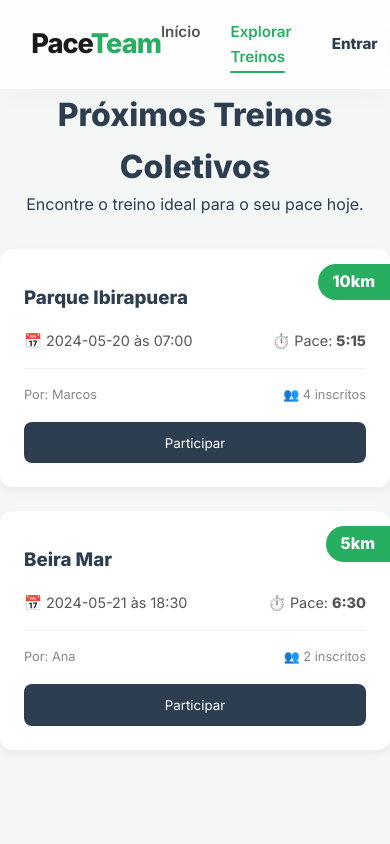
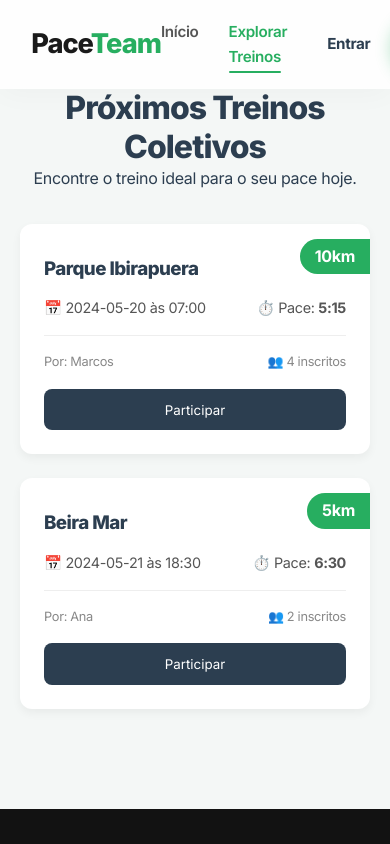
Before and after one commit to angelosilvanno/paceteam, an Angular app: page /treinos in a window 390 px wide. Shown: the top 844 px of the page. Built offline with nearby package versions, Linux system fonts and the light colour scheme.

Commit message:
feat: aprimora estilos globais com novas variáveis CSS e melhorias na responsividade

```diff
--- a/src/styles.css
+++ b/src/styles.css
@@ -1,12 +1,17 @@
-@import url('https://fonts.googleapis.com/css2?family=Inter:wght@400;600;800&display=swap');
+@import url('https://fonts.googleapis.com/css2?family=Inter:wght@400;500;600;700;800&display=swap');
 
 :root {
   --primary: #27ae60;
   --primary-dark: #219150;
+  --primary-light: rgba(39, 174, 96, 0.1);
   --dark: #2c3e50;
+  --dark-light: #34495e;
   --gray: #7f8c8d;
+  --gray-light: #bdc3c7;
   --bg: #f4f7f6;
   --white: #ffffff;
+  --shadow: 0 4px 15px rgba(0, 0, 0, 0.05);
+  --transition: 0.3s ease-in-out;
 }
 
 * {
@@ -15,20 +20,77 @@
   box-sizing: border-box;
 }
 
+html, body {
+  height: 100%;
+}
+
 body {
   font-family: 'Inter', sans-serif;
   background-color: var(--bg);
   color: var(--dark);
   line-height: 1.6;
+  letter-spacing: -0.02em;
+  display: flex;
+  flex-direction: column;
+}
+
+.main-wrapper {
+  flex: 1;
+  width: 100%;
+}
+
+.container {
+  max-width: 1200px;
+  margin: 0 auto;
+  padding: 0 20px;
+}
+
+h1, h2, h3, h4, h5, h6 {
+  font-weight: 800;
+  letter-spacing: -0.03em;
+  line-height: 1.2;
 }
 
 a {
   text-decoration: none;
   color: inherit;
-  transition: 0.3s;
+  transition: var(--transition);
 }
 
 button {
   font-family: 'Inter', sans-serif;
   cursor: pointer;
+  border: none;
+  outline: none;
+  transition: var(--transition);
 }
+
+input, select, textarea {
+  font-family: 'Inter', sans-serif;
+  transition: var(--transition);
+}
+
+.text-primary { color: var(--primary); }
+.bg-white { background-color: var(--white); }
+.rounded-card {
+  background: var(--white);
+  border-radius: 16px;
+  box-shadow: var(--shadow);
+  padding: 2rem;
+}
+
+router-outlet + * {
+  display: block;
+  animation: fadeIn 0.4s ease-in-out;
+}
+
+@keyframes fadeIn {
+  from {
+    opacity: 0;
+    transform: translateY(8px);
+  }
+  to {
+    opacity: 1;
+    transform: translateY(0);
+  }
+}
```
